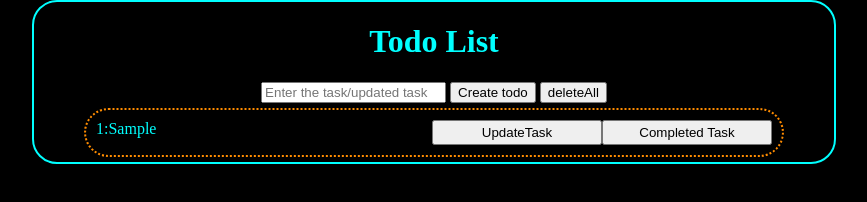
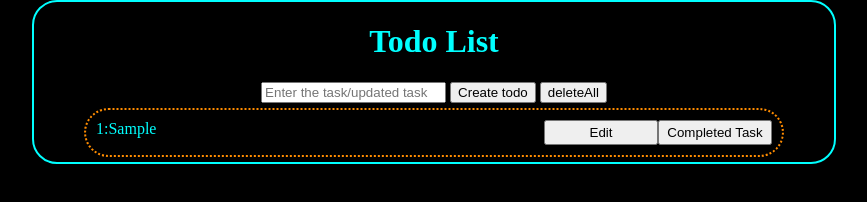
Before and after one commit to AlterWill/Todo-List, a plain HTML site: page index.html in a window 1280 px wide. Both pictures are taken after typing "Sample" into the empty fields and a click on the button "Create todo". Shown: the whole page, without its empty margins (206-1073 px from the left). Drawn offline with Linux system fonts and the light colour scheme.

Commit message:
updated button

```diff
--- a/main1.js
+++ b/main1.js
@@ -43,7 +43,7 @@ function todoComponet(i) {
   let update = document.createElement("button")
   let spanB = document.createElement("span")
   spanA.innerHTML = i + 1 + ":" + todos[i]["tasks"]
-  update.innerHTML = "UpdateTask"
+  update.innerHTML = "Edit"
   update.setAttribute("onclick", "updateTask(" + i + ")")
   del.innerHTML = "Completed Task"
   del.setAttribute("onclick", "deleteTask(" + i + ")")
--- a/style.css
+++ b/style.css
@@ -23,7 +23,7 @@ body{
 }
 
 .tasks button{
-  width:170px;
+  width:114px;
   min-width:100px;
   height:25px;
   margin:0;
```
